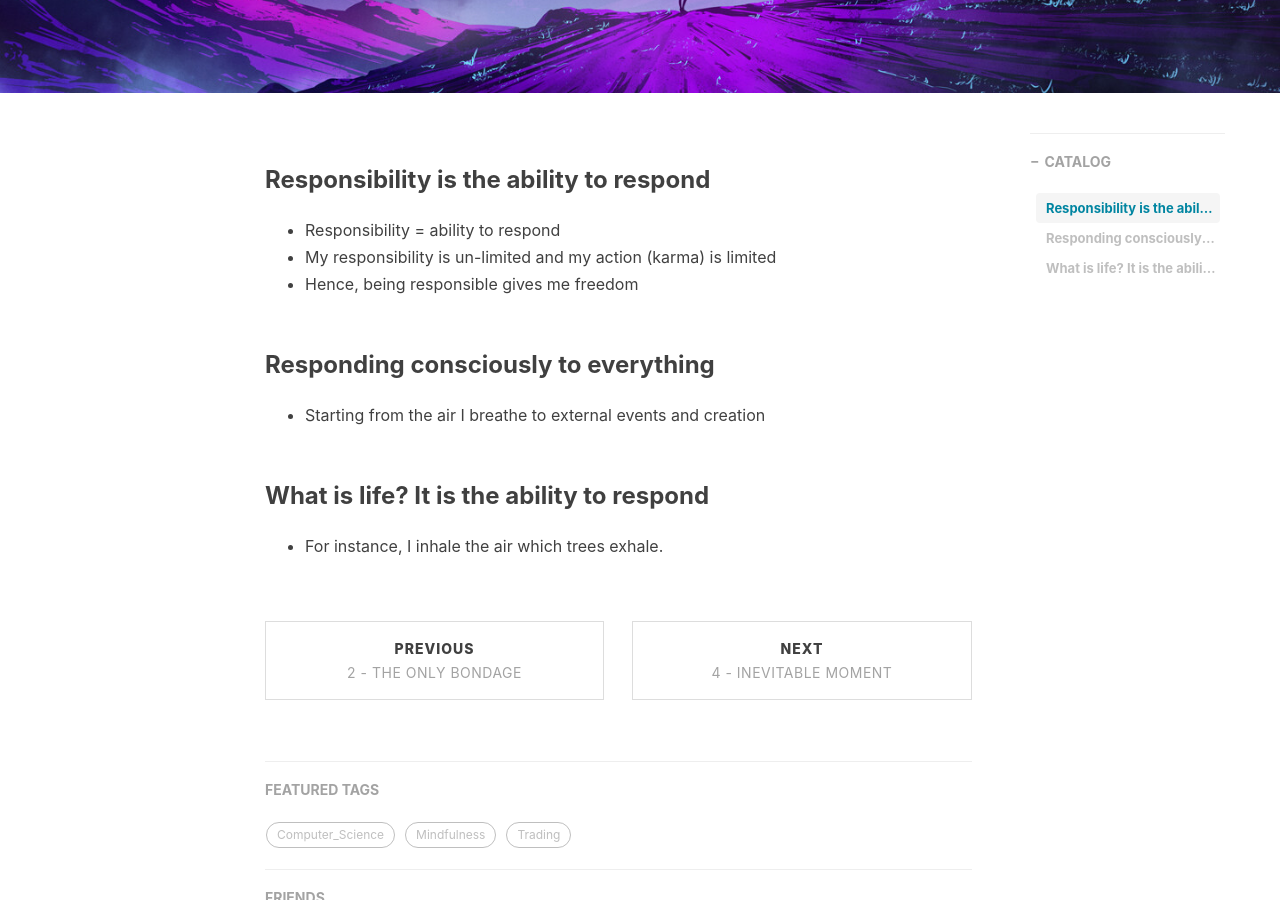
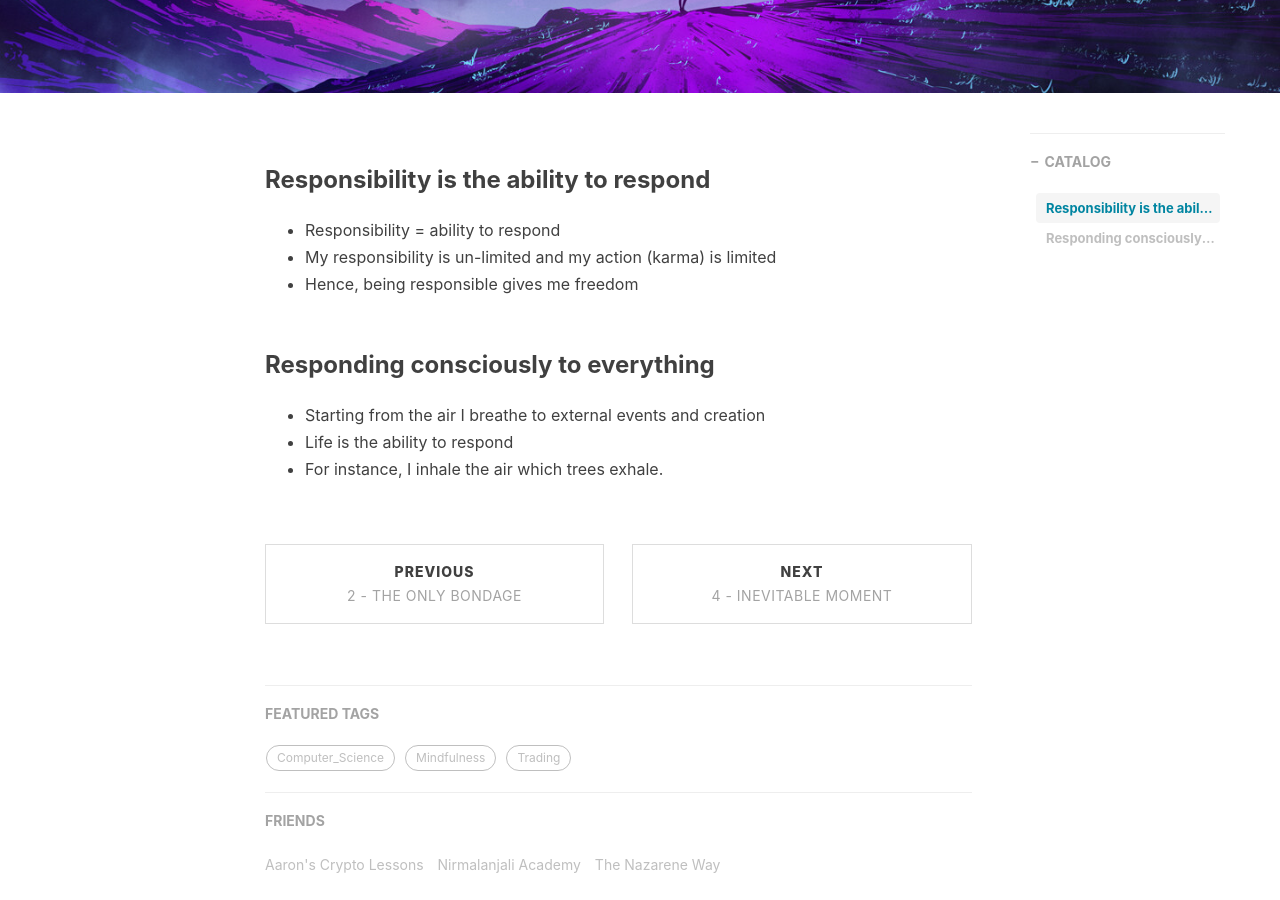
Before and after one commit to aaronjohn2/aaronjohn2.github.io, a Jekyll site: the page built from _posts/inner_engineering/2021-05-23-c.md, in a window 1280 px wide and 900 px high, scrolled down 424 px. Built offline with Jekyll 4.4.1, drawn with Linux system fonts in a browser that asks for light colours; nearby versions of some CDN libraries; comment, search, counter and statistics services are not loaded.

Commit message:
Update 2021-05-23-c.md

```diff
--- a/_posts/inner_engineering/2021-05-23-c.md
+++ b/_posts/inner_engineering/2021-05-23-c.md
@@ -15,7 +15,5 @@ author: "Aaron John"
 ### Responding consciously to everything
 
 - Starting from the air I breathe to external events and creation
-
-### What is life? It is the ability to respond
-
+- Life is the ability to respond
 - For instance, I inhale the air which trees exhale.
```
